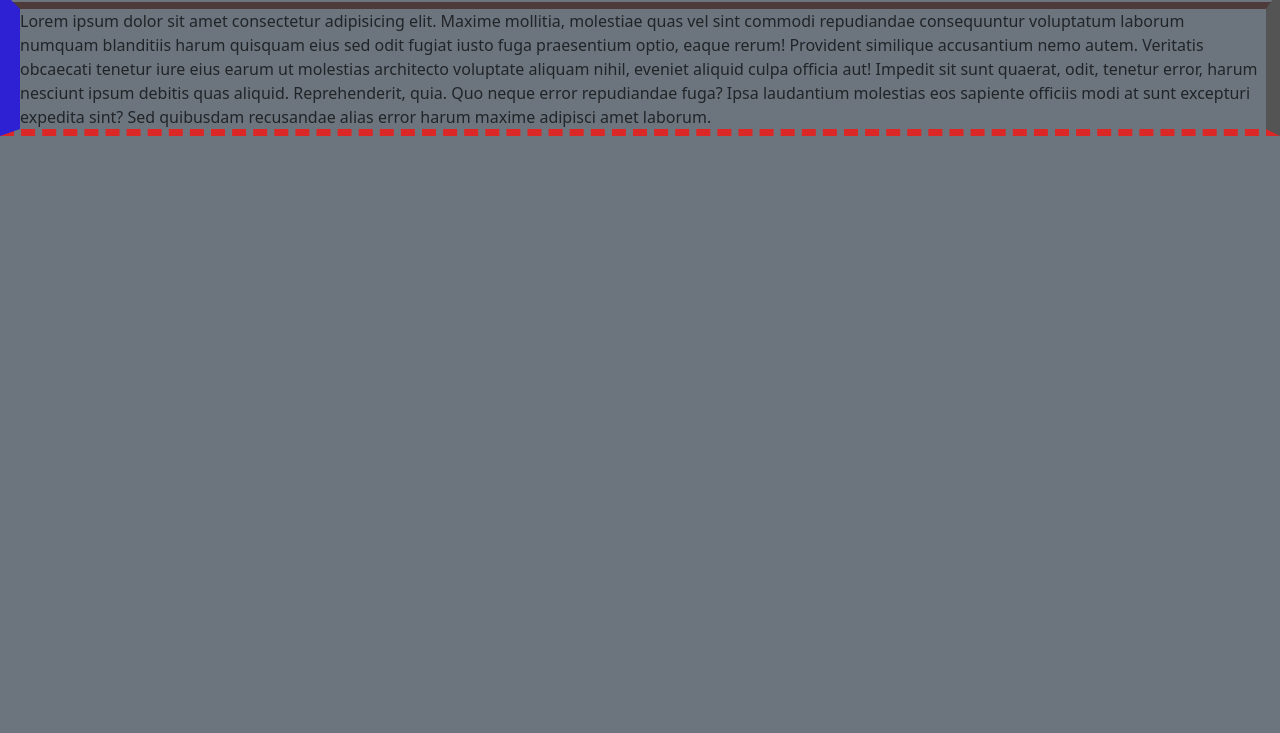
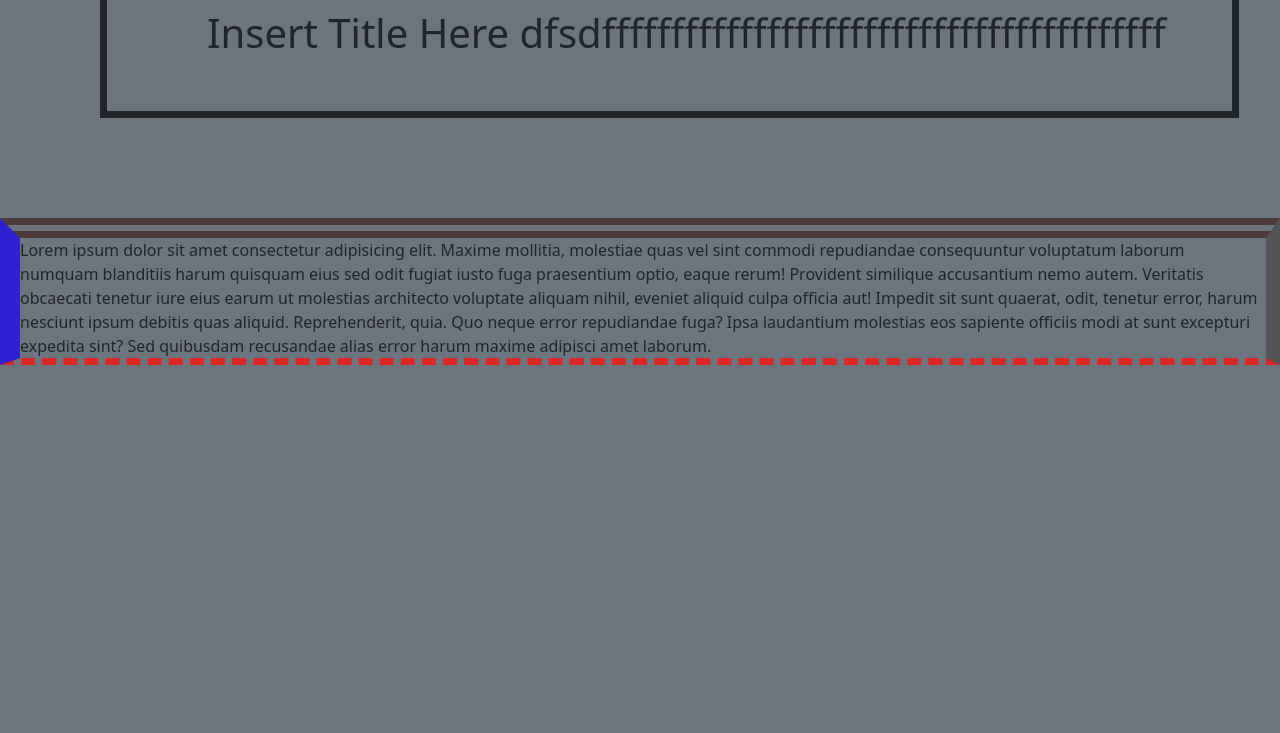
Before and after one commit to webbuildershopiana/amy23100402, a plain HTML site: page index.html in a window 1280 px wide. Shown: the part 67-800 px from the top of the page. Drawn offline with nearby package versions, Linux system fonts and the light colour scheme; a web font is replaced by a local one.

Commit message:
94f82b7a-a661-42ea-9643-b428a1f17a5f

```diff
--- a/index.html
+++ b/index.html
@@ -71,7 +71,7 @@
 
 <style type="text/css">
 
-* { box-sizing: border-box; } body {margin: 0;}#ij15{border:7px dashed #dc2727;border-top:20px double #4e3a3a;border-right:14px inset #000000;border-left:20px solid #2e20d3;}
+* { box-sizing: border-box; } body {margin: 0;}#ij15{border:7px dashed #dc2727;border-top:20px double #4e3a3a;border-right:14px inset #000000;border-left:20px solid #2e20d3;}#izft{border:7px solid;margin-top:41px;margin-right:41px;margin-bottom:100px;margin-left:100px;padding-top:28px;padding-right:29px;padding-bottom:54px;padding-left:100px;}
 
 </style>
 
@@ -80,7 +80,7 @@
  <head></head>
  <body id="i9tc" class="bg-secondary">
   <section id="i96t">
-   <h1>Insert Title Here</h1>
+   <h1 id="izft">Insert Title Here dfsdfffffffffffffffffffffffffffffffffffffffff</h1>
    <p id="ij15">Lorem ipsum dolor sit amet consectetur adipisicing elit. Maxime mollitia, molestiae quas vel sint commodi repudiandae consequuntur voluptatum laborum numquam blanditiis harum quisquam eius sed odit fugiat iusto fuga praesentium optio, eaque rerum! Provident similique accusantium nemo autem. Veritatis obcaecati tenetur iure eius earum ut molestias architecto voluptate aliquam nihil, eveniet aliquid culpa officia aut! Impedit sit sunt quaerat, odit, tenetur error, harum nesciunt ipsum debitis quas aliquid. Reprehenderit, quia. Quo neque error repudiandae fuga? Ipsa laudantium molestias eos sapiente officiis modi at sunt excepturi expedita sint? Sed quibusdam recusandae alias error harum maxime adipisci amet laborum.</p>
   </section>
  </body>
```
